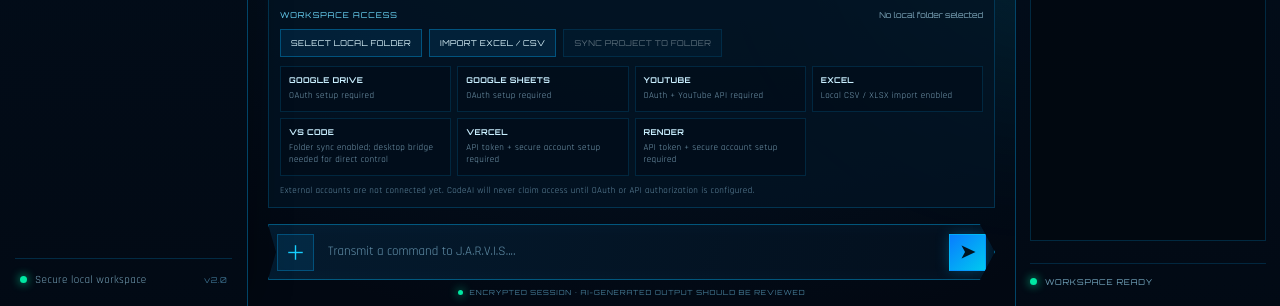
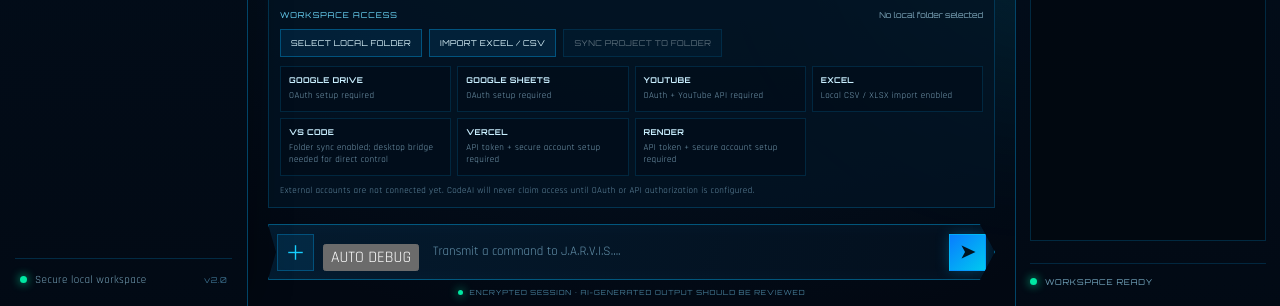
Before and after one commit to hitarthkhandelwal28-stack/codeultimate08, a Flask app: page / in a window 1280 px wide. Shown: the part 679-985 px from the top of the page. Run offline with Flask 3, Linux system fonts and the light colour scheme; data comes from the database, SQL or seed files in the repository; data that the repository does not hold is empty; some libraries are stand-ins or nearby versions.

Commit message:
Add Auto Debug button to chat composer

```diff
--- a/templates/index.html
+++ b/templates/index.html
@@ -139,6 +139,7 @@
             <form id="composer" class="composer">
               <input type="file" id="fileInput" hidden multiple accept=".py,.js,.ts,.jsx,.tsx,.html,.css,.json,.md,.txt,.java,.cpp,.c,.h,.cs,.php,.go,.rs,.sql,.yaml,.yml,.toml,.xml,.sh">
               <button type="button" id="attachButton" class="attach-button" title="Upload code files">＋</button>
+              <button type="button" id="autoDebugButton" class="auto-debug-button" title="Analyze code and suggest fixes">AUTO DEBUG</button>
               <textarea id="prompt" rows="1" placeholder="Transmit a command to J.A.R.V.I.S...." required></textarea>
               <button type="submit" id="sendButton" class="send-button" aria-label="Send command">➤</button>
             </form>
```
